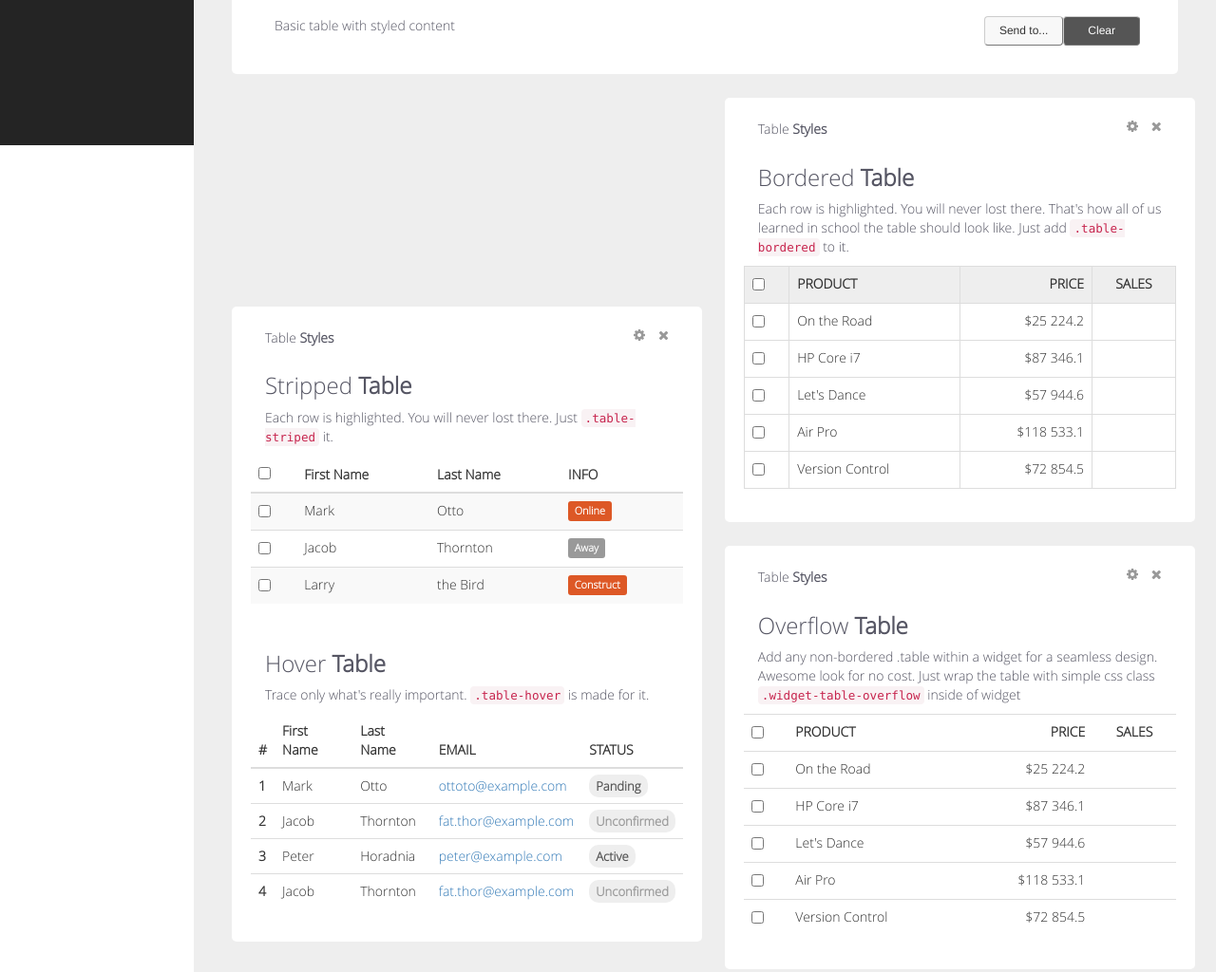
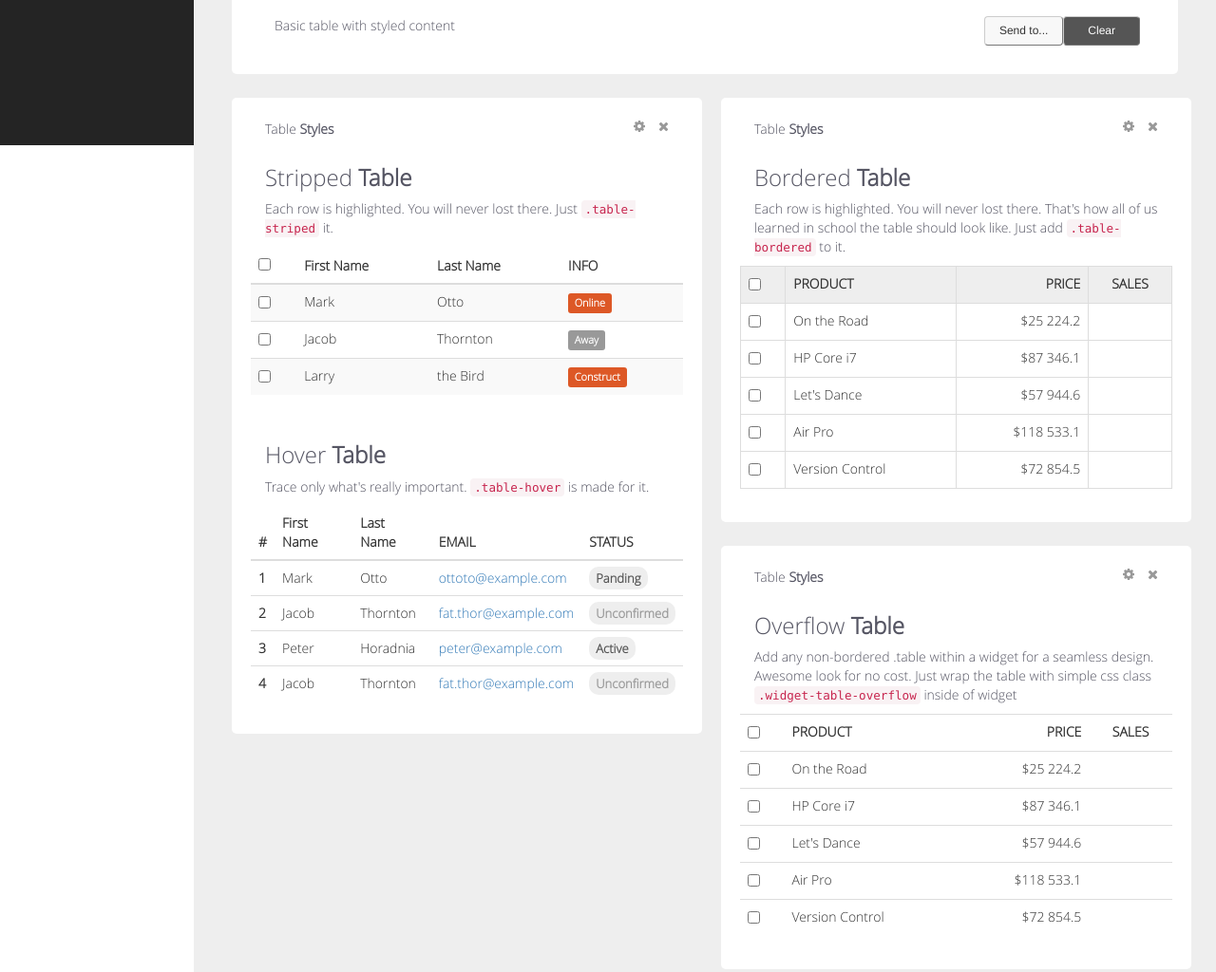
Before and after one commit to devs-n9/project7, a plain HTML site: page index.html in a window 1280 px wide. Shown: the part 647-1671 px from the top of the page at 95% size. Drawn offline with Linux system fonts and the light colour scheme.

Commit message:
final fantasy

```diff
--- a/index.html
+++ b/index.html
@@ -156,7 +156,7 @@
                 </div>
                 </div>
 
-                <div class="second-table">
+                <div class="second-table pull-left">
 
                   <header class="table-header">
                    <h5 class="capt">Table <b>Styles</b></h5>
```
Also changed, not shown: img/1.jpg (added), img/11.jpg (added), img/2.jpg (added), img/3.jpg (added), img/4.jpg (added), img/5.jpg (added).
